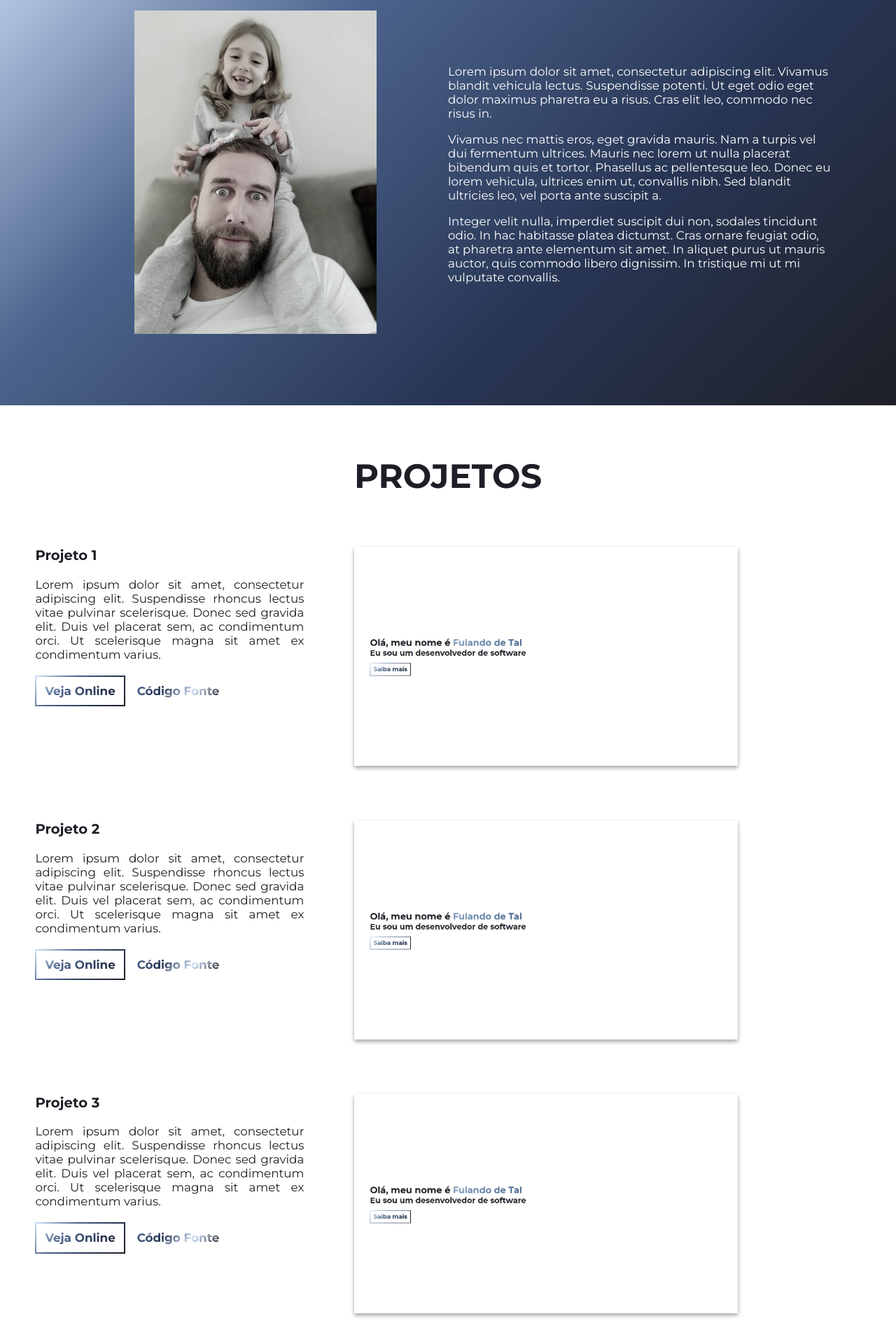
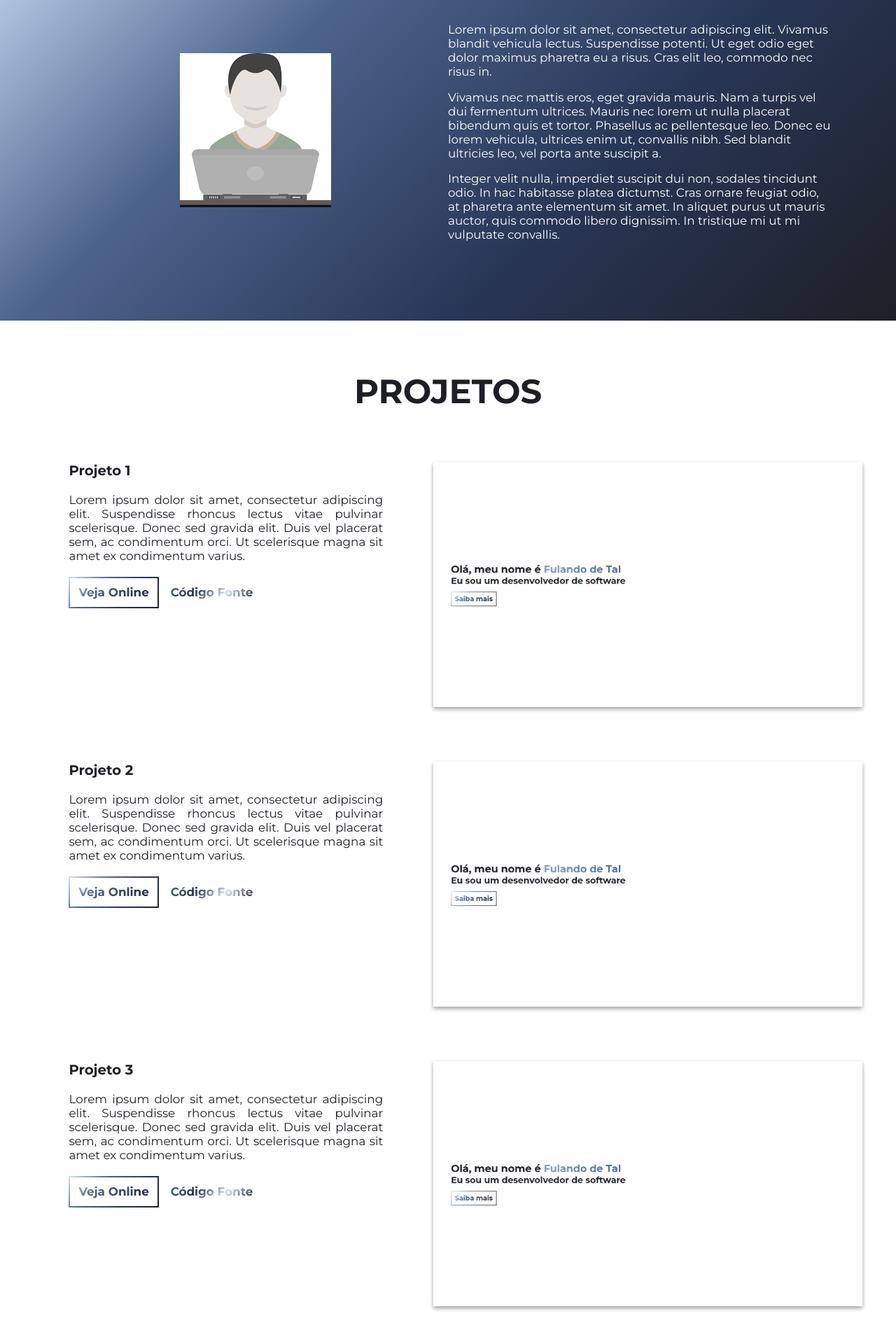
Before and after one commit to guvarallo/selfolio, a React (Create React App) app: page / in a window 1280 px wide. Shown: the part 951-2871 px from the top of the page at 70% size. Before the commit the page ends 2833 px from the top, so only its background shows below. Built offline with nearby package versions, Linux system fonts and the light colour scheme.

Commit message:
styles details

```diff
--- a/src/components/About/index.tsx
+++ b/src/components/About/index.tsx
@@ -4,7 +4,7 @@ import Fade from 'react-reveal/Fade';
 import { aboutData } from '../../source/data';
 import { Container } from './styles';
 
-import profilePicture from '../../assets/profile.jpg';
+import profilePicture from '../../assets/profile.png';
 
 const About: React.FC = () => {
   const { p1, p2, p3 } = aboutData;
--- a/src/components/About/styles.ts
+++ b/src/components/About/styles.ts
@@ -27,7 +27,7 @@ export const Container = styled.div`
 
       img {
         transition: 0.7s ease-in-out;
-        filter: grayscale(70%);
+        filter: grayscale(80%);
 
         &:hover {
           transform: scale3d(1.12, 1.12, 1.12) rotateZ(-0.02turn);
--- a/src/components/Projects/styles.ts
+++ b/src/components/Projects/styles.ts
@@ -2,6 +2,9 @@ import styled from 'styled-components';
 
 export const Container = styled.section`
   background: #fff;
+  text-align: center;
+  align-items: center;
+  margin: 2rem 2rem;
 
   h1 {
     text-align: center;
@@ -15,13 +18,14 @@ export const Container = styled.section`
     margin-top: 3rem;
     display: flex;
     flex-direction: row;
+    justify-content: center;
   }
 
   .project-text {
-    max-width: 30%;
     margin-left: 3em;
     text-align: justify;
     font-size: 0.7em;
+    max-width: 500px;
 
     h3 {
       margin-bottom: 1em;
@@ -33,7 +37,6 @@ export const Container = styled.section`
   }
 
   img {
-    width: 80%;
     margin-left: 3rem !important;
     max-height: 350px;
     border: none;
```
Also changed, not shown: src/assets/profile.jpg (deleted), src/assets/profile.png (added).
